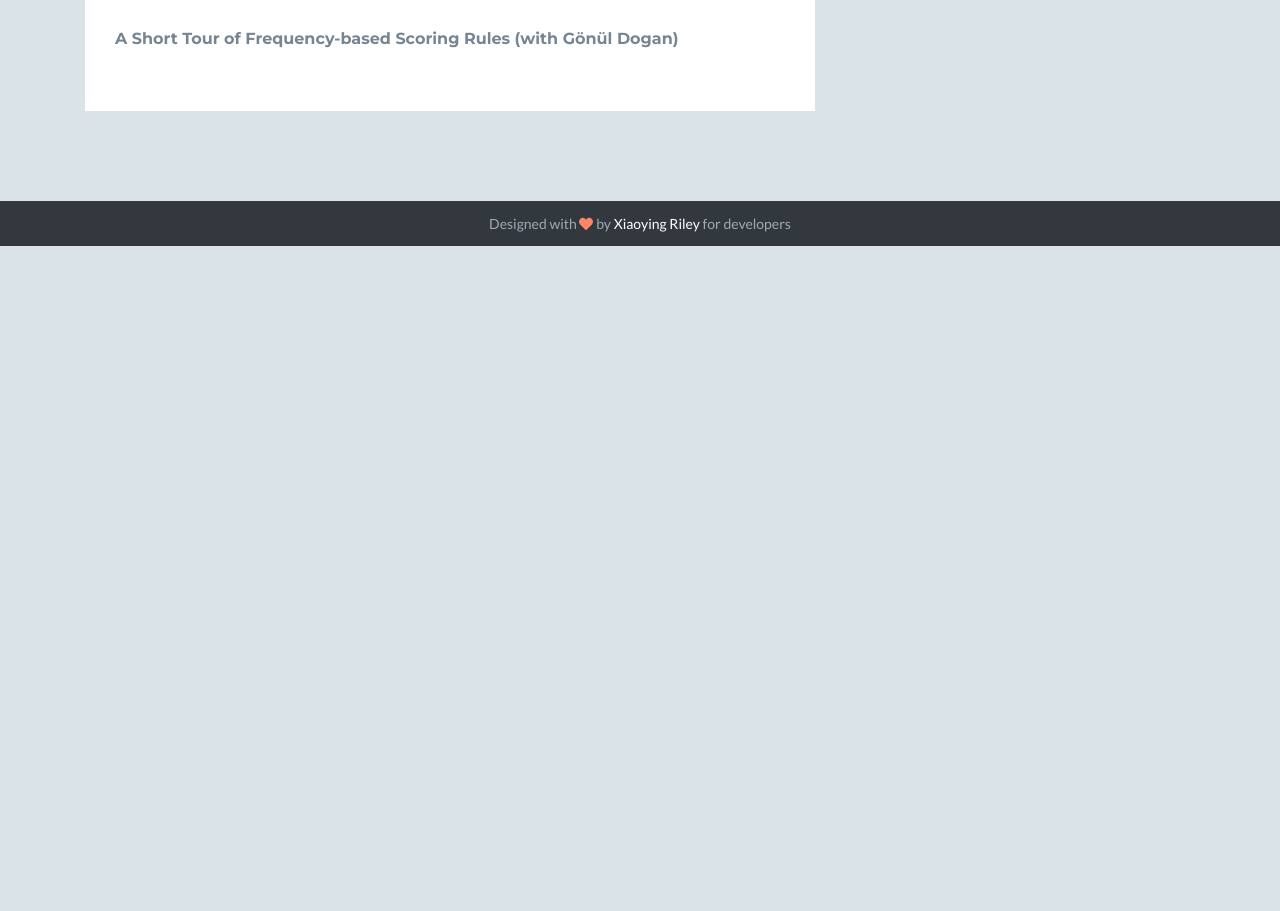
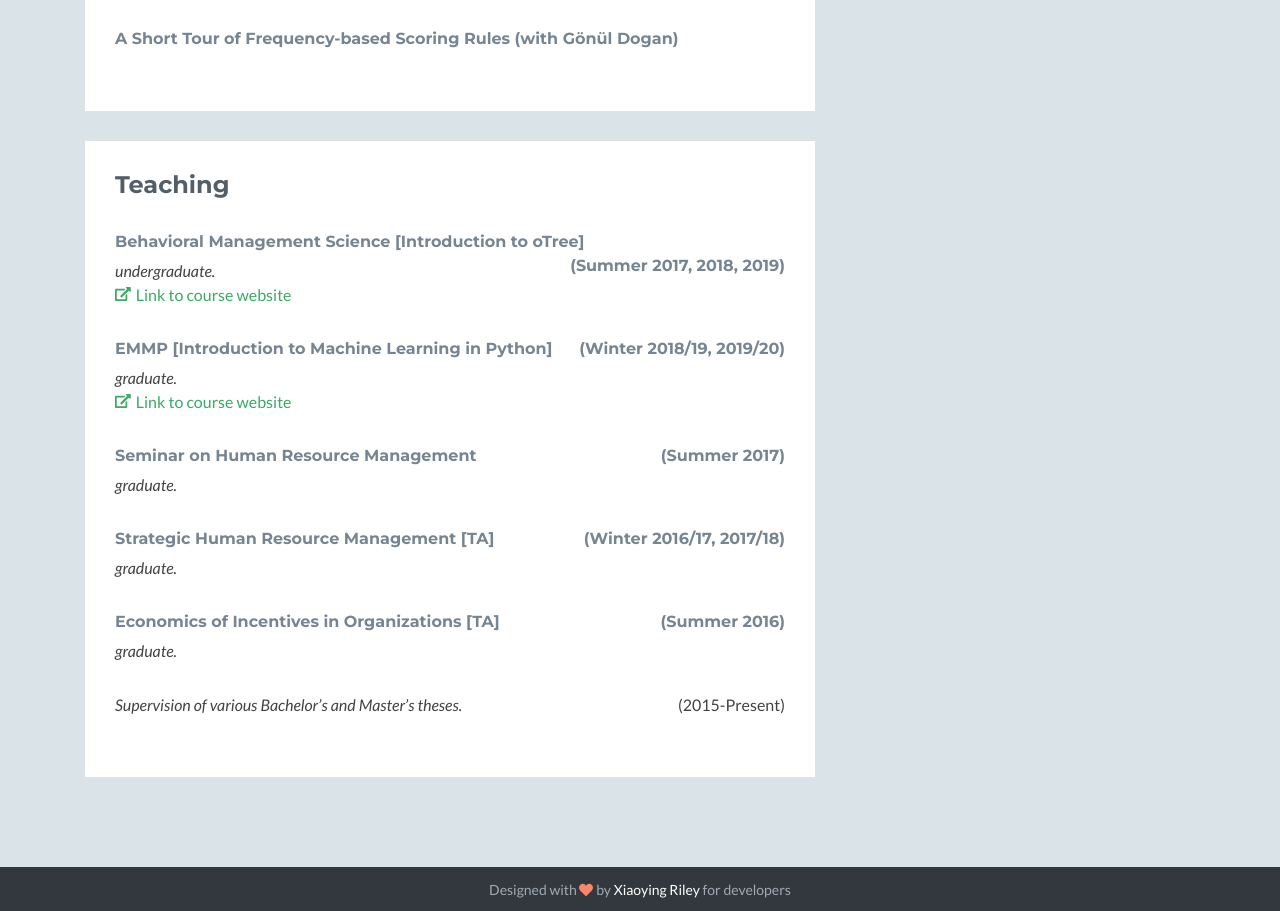
Before and after one commit to armoutihansen/armouti-hansen.com, a plain HTML site: page index.html in a window 1280 px wide. Shown: the part 2850-3761 px from the top of the page. Before the commit the page ends 3096 px from the top, so only its background shows below. Drawn offline with nearby package versions, Linux system fonts and the light colour scheme; no server answers; a script that the page names is missing; some icons are missing.

Commit message:
Update index.html

```diff
--- a/index.html
+++ b/index.html
@@ -134,6 +134,41 @@
                             </div><!--//item-->
                             <div class="item">
                                 <h3 class="title">A Short Tour of Frequency-based Scoring Rules (with <a href="https://sites.google.com/site/gonuldoganligtvoet/" target="_blank">Gönül Dogan</a>)</h3>
+                            </div><!--//item-->
+
+
+                        </div><!--//content-->
+                    </div><!--//section-inner-->
+                </section><!--//section-->
+
+                <section class="projects section">
+                    <div class="section-inner">
+                        <h2 class="heading">Teaching</h2>
+                        <div class="content">
+                            <div class="item">
+                                <h3 class="title">Behavioral Management Science [Introduction to oTree]<span style="float: right">(Summer 2017, 2018, 2019)</span></h3>
+                                    <i>undergraduate.</i>
+                                <p><a class="more-link" href="https://jeshan49.github.io/bms2019/" target="_blank"><i class="fas fa-external-link-alt"></i>Link to course website</a></p>
+                            </div><!--//item-->
+                            <div class="item">
+                                <h3 class="title">EMMP [Introduction to Machine Learning in Python]<span style="float: right">(Winter 2018/19, 2019/20)</span></h3>
+                                    <i>graduate.</i>
+                                <p><a class="more-link" href="https://jeshan49.github.io/eemp2/" target="_blank"><i class="fas fa-external-link-alt"></i>Link to course website</a></p>
+                            </div><!--//item-->
+                            <div class="item">
+                            <h3 class="title">Seminar on Human Resource Management<span style="float: right">(Summer 2017)</span></h3>
+                                    <i>graduate.</i>
+                            </div><!--//item-->
+                            <div class="item">
+                            <h3 class="title">Strategic Human Resource Management [TA]<span style="float: right">(Winter 2016/17, 2017/18)</span></h3>
+                                    <i>graduate.</i>
+                            </div><!--//item-->
+                            <div class="item">
+                            <h3 class="title">Economics of Incentives in Organizations [TA]<span style="float: right">(Summer 2016)</span></h3>
+                                    <i>graduate.</i>
+                            </div><!--//item-->
+                            <div class="item">
+                                <i>Supervision of various Bachelor’s and Master’s theses.</i><span style="float: right">(2015-Present)</span>
                             </div><!--//item-->
 
 
@@ -409,7 +444,7 @@
                                 <div class="item">
                                     <h3 class="level-title">Stata<span class="level-label" data-toggle="tooltip" data-placement="left" data-animation="true" title=""><i class="fas fa-info-circle"></i>Intermediate</span></h3>
                                     <div class="level-bar">
-                                        <div class="level-bar-inner" data-level="60%">
+                                        <div class="level-bar-inner" data-level="50%">
                                         </div>
                                     </div><!--//level-bar-->
                                 </div><!--//item-->
@@ -417,7 +452,7 @@
                                 <div class="item">
                                     <h3 class="level-title">HTML5, CSS3<span class="level-label" data-toggle="tooltip" data-placement="left" data-animation="true" title=""><i class="fas fa-info-circle"></i>Intermediate</span></h3>
                                     <div class="level-bar">
-                                        <div class="level-bar-inner" data-level="50%">
+                                        <div class="level-bar-inner" data-level="40%">
                                         </div>
                                     </div><!--//level-bar-->
                                 </div><!--//item-->
```
